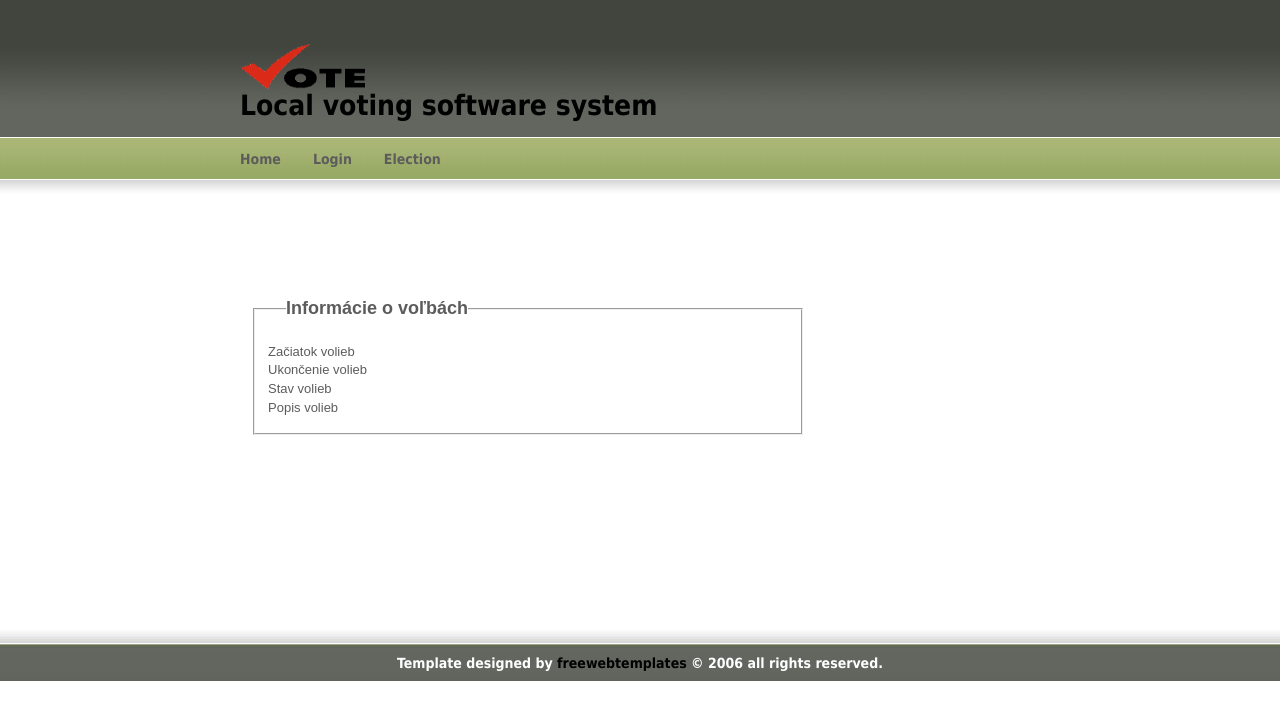
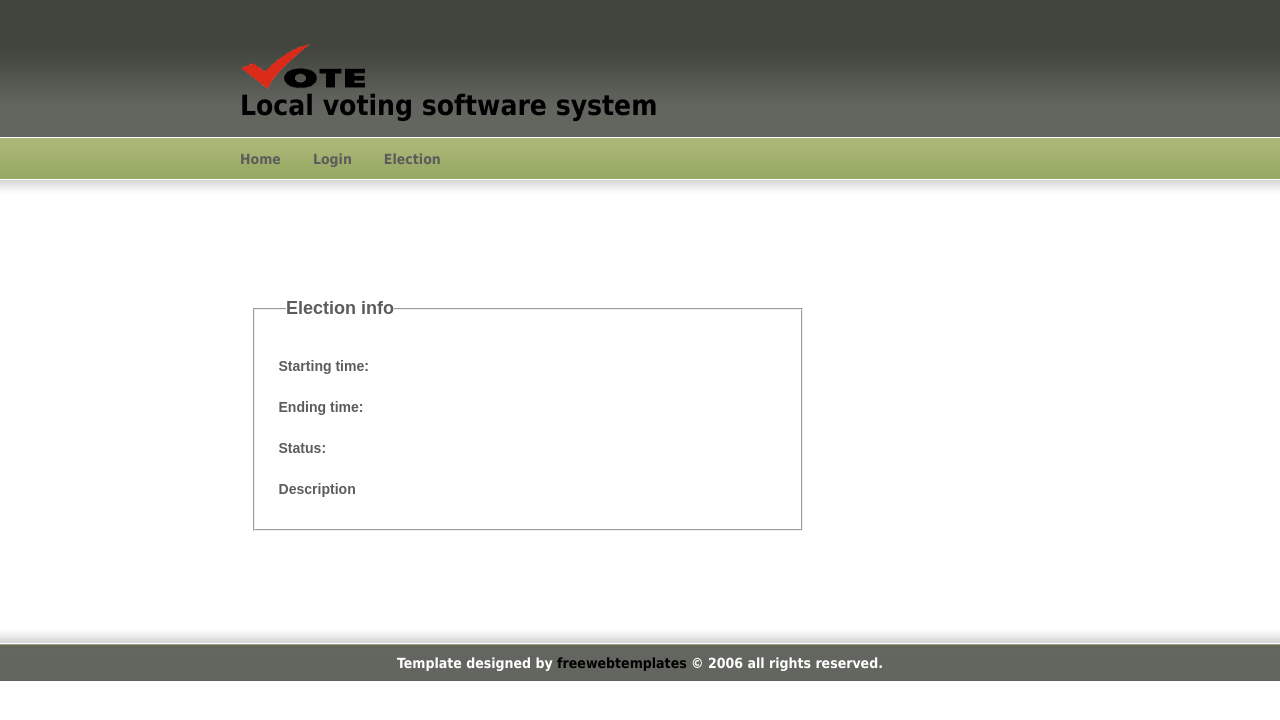
Before and after one commit to lOlIl/Flask---Local-election, a Flask app: template templates/election/detail.html in a window 1280 px wide. Shown: the top 720 px of the page. Run offline with Flask 2, Linux system fonts and the light colour scheme; the template is opened without the code that fills it, so the values that code supplies are empty; parts of the project's set-up code (start-up, migrations or seed data) failed here and were passed over.

Commit message:
Added Basic Election CSS style detail

```diff
--- a/static/css/style.css
+++ b/static/css/style.css
@@ -234,3 +234,16 @@
     font-size: 18px;
     font-weight: bold;
     }
+
+.volby .title{
+    font-size:  1.08em;
+    font-weight:  bold;
+    margin:1em 0 1em 0.75em;
+    }
+
+.volby .title p {
+    padding-top:0.5em;
+    font-weight:  normal;
+    position:relative;
+    left:50px;
+    }
--- a/templates/election/detail.html
+++ b/templates/election/detail.html
@@ -7,21 +7,21 @@
     <h1>{{ election.title }}</h1>
 
     <fieldset>
-        <legend>Informácie o voľbách</legend>
+        <legend>Election info</legend>
 
-        <div class='title'>Začiatok volieb
-            <p>{{ election.date_od }}</p>
+        <div class='title'>Starting time:
+            <p>{{ election.date_from }}</p>
         </div>
 
-        <div class='title'>Ukončenie volieb
-            <p>{{ election.date_do }}</p>
+        <div class='title'>Ending time:
+            <p>{{ election.date_to }}</p>
         </div>
 
-        <div class='title'>Stav volieb
+        <div class='title'>Status:
             <p>{{ election.status }}</p>
         </div>
 
-        <div class='title'>Popis volieb</div>
+        <div class='title'>Description</div>
 
             {{ election.text }}
 
```
